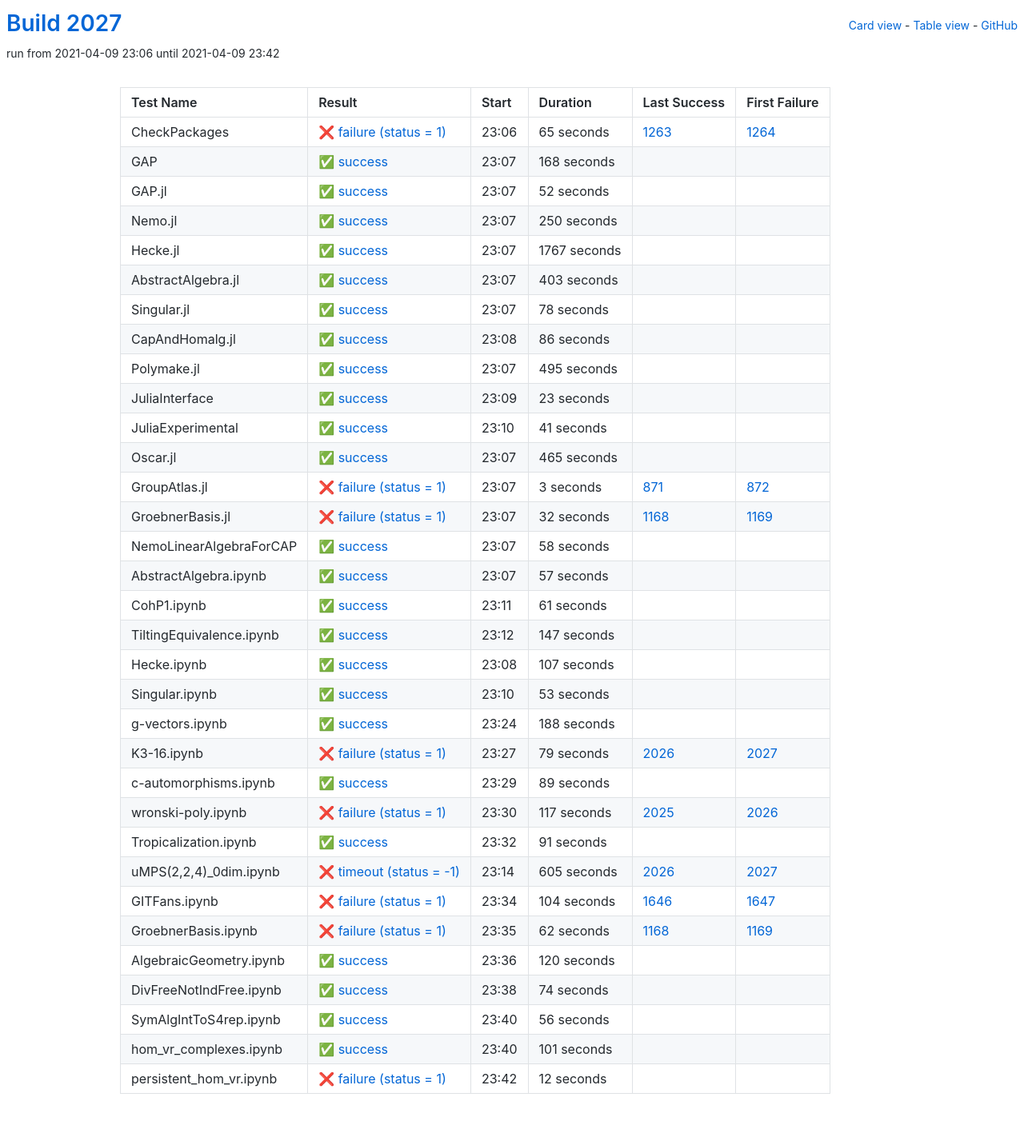
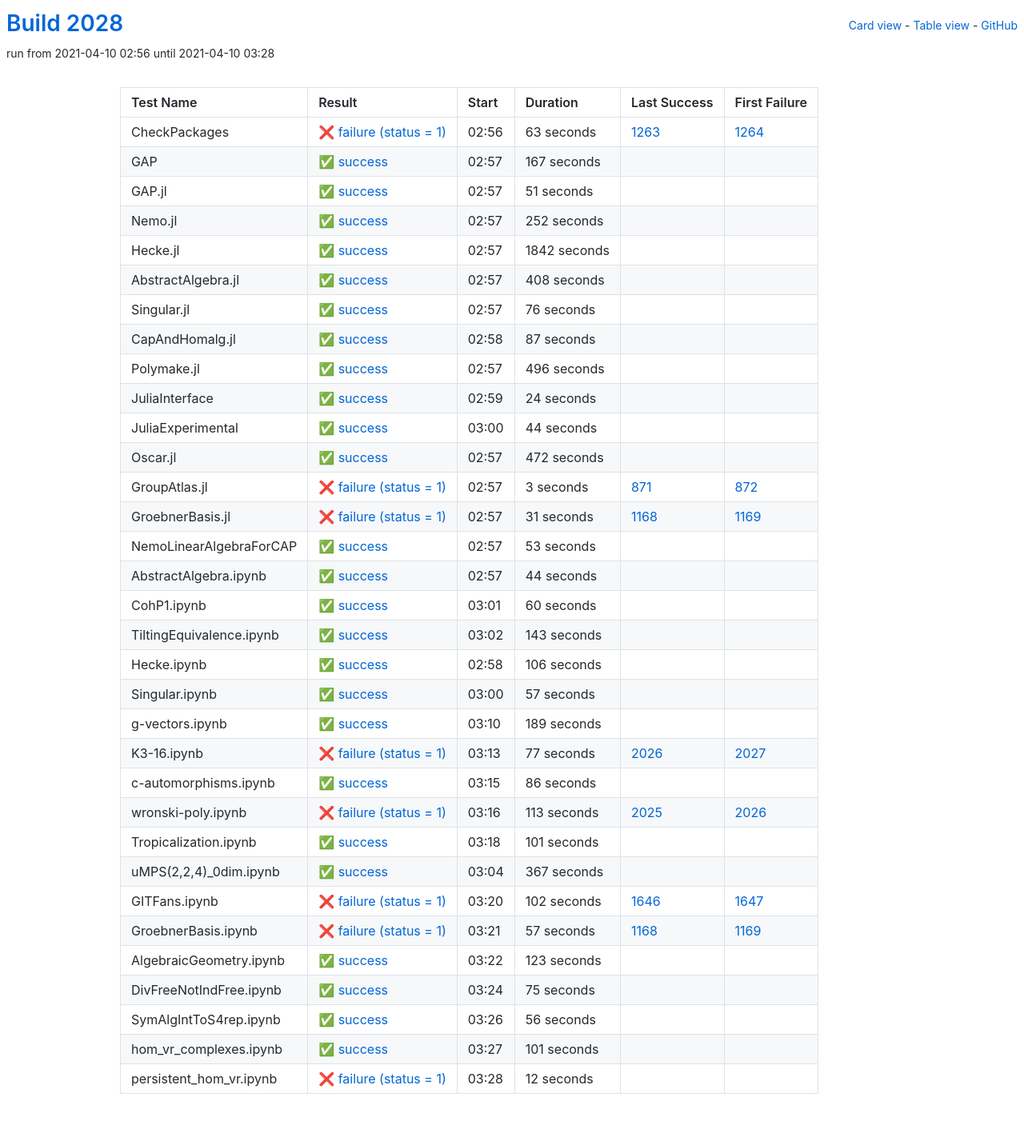
Before and after one commit to oscar-system/oscar-ci-status-stable, a Jekyll site: the page built from table.html, in a window 1280 px wide. Shown: the whole page at 80% size. Built offline with Jekyll 4.4.1, drawn with Linux system fonts in a browser that asks for light colours.

Commit message:
Build #2028

```diff
--- a/_data/ci.yml
+++ b/_data/ci.yml
@@ -1,6 +1,6 @@
 ---
-build: 2027
-build_url: https://oscarci.mathematik.uni-kl.de/job/oscar-stable/2027/
+build: 2028
+build_url: https://oscarci.mathematik.uni-kl.de/job/oscar-stable/2028/
 job: oscar-stable
 organization: oscar-system
 repo: oscar-ci-status-stable
@@ -8,152 +8,152 @@ repourl: https://github.com/oscar-system/oscar-ci-status-stable
 tests:
 - name: CheckPackages
   id: checkpackages
-  log: https://oscarci.mathematik.uni-kl.de/job/oscar-stable/2027/artifact/logs/build-2027/CheckPackages.log
-  start: 2021-04-09 23:06
+  log: https://oscarci.mathematik.uni-kl.de/job/oscar-stable/2028/artifact/logs/build-2028/CheckPackages.log
+  start: 2021-04-10 02:56
   success: false
   exitcode: 1
   status: failure
-  duration: 65
+  duration: 63
   last_success: 1263
   last_success_url: https://oscarci.mathematik.uni-kl.de/job/oscar-stable/1263/
   first_failure: 1264
   first_failure_url: https://oscarci.mathematik.uni-kl.de/job/oscar-stable/1264/
 - name: GAP
   id: gap
-  log: https://oscarci.mathematik.uni-kl.de/job/oscar-stable/2027/artifact/logs/build-2027/GAP.log
-  start: 2021-04-09 23:07
+  log: https://oscarci.mathematik.uni-kl.de/job/oscar-stable/2028/artifact/logs/build-2028/GAP.log
+  start: 2021-04-10 02:57
   success: true
   exitcode: 0
   status: success
-  duration: 168
+  duration: 167
   last_success: false
   last_success_url:
   first_failure: false
   first_failure_url:
 - name: GAP.jl
   id: gap-jl
-  log: https://oscarci.mathematik.uni-kl.de/job/oscar-stable/2027/artifact/logs/build-2027/GAP.jl.log
-  start: 2021-04-09 23:07
+  log: https://oscarci.mathematik.uni-kl.de/job/oscar-stable/2028/artifact/logs/build-2028/GAP.jl.log
+  start: 2021-04-10 02:57
   success: true
   exitcode: 0
   status: success
-  duration: 52
+  duration: 51
   last_success: false
   last_success_url:
   first_failure: false
   first_failure_url:
 - name: Nemo.jl
   id: nemo-jl
-  log: https://oscarci.mathematik.uni-kl.de/job/oscar-stable/2027/artifact/logs/build-2027/Nemo.jl.log
-  start: 2021-04-09 23:07
+  log: https://oscarci.mathematik.uni-kl.de/job/oscar-stable/2028/artifact/logs/build-2028/Nemo.jl.log
+  start: 2021-04-10 02:57
   success: true
   exitcode: 0
   status: success
-  duration: 250
+  duration: 252
   last_success: false
   last_success_url:
   first_failure: false
   first_failure_url:
 - name: Hecke.jl
   id: hecke-jl
-  log: https://oscarci.mathematik.uni-kl.de/job/oscar-stable/2027/artifact/logs/build-2027/Hecke.jl.log
-  start: 2021-04-09 23:07
+  log: https://oscarci.mathematik.uni-kl.de/job/oscar-stable/2028/artifact/logs/build-2028/Hecke.jl.log
+  start: 2021-04-10 02:57
   success: true
   exitcode: 0
   status: success
-  duration: 1767
+  duration: 1842
   last_success: false
   last_success_url:
   first_failure: false
   first_failure_url:
 - name: AbstractAlgebra.jl
   id: abstractalgebra-jl
-  log: https://oscarci.mathematik.uni-kl.de/job/oscar-stable/2027/artifact/logs/build-2027/AbstractAlgebra.jl.log
-  start: 2021-04-09 23:07
+  log: https://oscarci.mathematik.uni-kl.de/job/oscar-stable/2028/artifact/logs/build-2028/AbstractAlgebra.jl.log
+  start: 2021-04-10 02:57
   success: true
   exitcode: 0
   status: success
-  duration: 403
+  duration: 408
   last_success: false
   last_success_url:
   first_failure: false
   first_failure_url:
 - name: Singular.jl
   id: singular-jl
-  log: https://oscarci.mathematik.uni-kl.de/job/oscar-stable/2027/artifact/logs/build-2027/Singular.jl.log
-  start: 2021-04-09 23:07
+  log: https://oscarci.mathematik.uni-kl.de/job/oscar-stable/2028/artifact/logs/build-2028/Singular.jl.log
+  start: 2021-04-10 02:57
   success: true
   exitcode: 0
   status: success
-  duration: 78
+  duration: 76
   last_success: false
   last_success_url:
   first_failure: false
   first_failure_url:
 - name: CapAndHomalg.jl
   id: capandhomalg-jl
-  log: https://oscarci.mathematik.uni-kl.de/job/oscar-stable/2027/artifact/logs/build-2027/CapAndHomalg.jl.log
-  start: 2021-04-09 23:08
+  log: https://oscarci.mathematik.uni-kl.de/job/oscar-stable/2028/artifact/logs/build-2028/CapAndHomalg.jl.log
+  start: 2021-04-10 02:58
   success: true
   exitcode: 0
   status: success
-  duration: 86
+  duration: 87
   last_success: false
   last_success_url:
   first_failure: false
   first_failure_url:
 - name: Polymake.jl
   id: polymake-jl
-  log: https://oscarci.mathematik.uni-kl.de/job/oscar-stable/2027/artifact/logs/build-2027/Polymake.jl.log
-  start: 2021-04-09 23:07
+  log: https://oscarci.mathematik.uni-kl.de/job/oscar-stable/2028/artifact/logs/build-2028/Polymake.jl.log
+  start: 2021-04-10 02:57
   success: true
   exitcode: 0
   status: success
-  duration: 495
+  duration: 496
   last_success: false
   last_success_url:
   first_failure: false
   first_failure_url:
 - name: JuliaInterface
   id: juliainterface
-  log: https://oscarci.mathematik.uni-kl.de/job/oscar-stable/2027/artifact/logs/build-2027/JuliaInterface.log
-  start: 2021-04-09 23:09
+  log: https://oscarci.mathematik.uni-kl.de/job/oscar-stable/2028/artifact/logs/build-2028/JuliaInterface.log
+  start: 2021-04-10 02:59
   success: true
   exitcode: 0
   status: success
-  duration: 23
+  duration: 24
   last_success: false
   last_success_url:
   first_failure: false
   first_failure_url:
 - name: JuliaExperimental
   id: juliaexperimental
-  log: https://oscarci.mathematik.uni-kl.de/job/oscar-stable/2027/artifact/logs/build-2027/JuliaExperimental.log
-  start: 2021-04-09 23:10
+  log: https://oscarci.mathematik.uni-kl.de/job/oscar-stable/2028/artifact/logs/build-2028/JuliaExperimental.log
+  start: 2021-04-10 03:00
   success: true
   exitcode: 0
   status: success
-  duration: 41
+  duration: 44
   last_success: false
   last_success_url:
   first_failure: false
   first_failure_url:
 - name: Oscar.jl
   id: oscar-jl
-  log: https://oscarci.mathematik.uni-kl.de/job/oscar-stable/2027/artifact/logs/build-2027/Oscar.jl.log
-  start: 2021-04-09 23:07
+  log: https://oscarci.mathematik.uni-kl.de/job/oscar-stable/2028/artifact/logs/build-2028/Oscar.jl.log
+  start: 2021-04-10 02:57
   success: true
   exitcode: 0
   status: success
-  duration: 465
+  duration: 472
   last_success: false
   last_success_url:
   first_failure: false
   first_failure_url:
 - name: GroupAtlas.jl
   id: groupatlas-jl
-  log: https://oscarci.mathematik.uni-kl.de/job/oscar-stable/2027/artifact/logs/build-2027/GroupAtlas.jl.log
-  start: 2021-04-09 23:07
+  log: https://oscarci.mathematik.uni-kl.de/job/oscar-stable/2028/artifact/logs/build-2028/GroupAtlas.jl.log
+  start: 2021-04-10 02:57
   success: false
   exitcode: 1
   status: failure
@@ -164,32 +164,80 @@ tests:
   first_failure_url: https://oscarci.mathematik.uni-kl.de/job/oscar-stable/872/
 - name: GroebnerBasis.jl
   id: groebnerbasis-jl
-  log: https://oscarci.mathematik.uni-kl.de/job/oscar-stable/2027/artifact/logs/build-2027/GroebnerBasis.jl.log
-  start: 2021-04-09 23:07
+  log: https://oscarci.mathematik.uni-kl.de/job/oscar-stable/2028/artifact/logs/build-2028/GroebnerBasis.jl.log
+  start: 2021-04-10 02:57
   success: false
   exitcode: 1
   status: failure
-  duration: 32
+  duration: 31
   last_success: 1168
   last_success_url: https://oscarci.mathematik.uni-kl.de/job/oscar-stable/1168/
   first_failure: 1169
   first_failure_url: https://oscarci.mathematik.uni-kl.de/job/oscar-stable/1169/
 - name: NemoLinearAlgebraForCAP
   id: nemolinearalgebraforcap
-  log: https://oscarci.mathematik.uni-kl.de/job/oscar-stable/2027/artifact/logs/build-2027/NemoLinearAlgebraForCAP.log
-  start: 2021-04-09 23:07
+  log: https://oscarci.mathematik.uni-kl.de/job/oscar-stable/2028/artifact/logs/build-2028/NemoLinearAlgebraForCAP.log
+  start: 2021-04-10 02:57
   success: true
   exitcode: 0
   status: success
-  duration: 58
+  duration: 53
   last_success: false
   last_success_url:
   first_failure: false
   first_failure_url:
 - name: AbstractAlgebra.ipynb
   id: abstractalgebra-ipynb
-  log: https://oscarci.mathematik.uni-kl.de/job/oscar-stable/2027/artifact/logs/build-2027/AbstractAlgebra.ipynb.log
-  start: 2021-04-09 23:07
+  log: https://oscarci.mathematik.uni-kl.de/job/oscar-stable/2028/artifact/logs/build-2028/AbstractAlgebra.ipynb.log
+  start: 2021-04-10 02:57
+  success: true
+  exitcode: 0
+  status: success
+  duration: 44
+  last_success: false
+  last_success_url:
+  first_failure: false
+  first_failure_url:
+- name: CohP1.ipynb
+  id: cohp1-ipynb
+  log: https://oscarci.mathematik.uni-kl.de/job/oscar-stable/2028/artifact/logs/build-2028/CohP1.ipynb.log
+  start: 2021-04-10 03:01
+  success: true
+  exitcode: 0
+  status: success
+  duration: 60
+  last_success: false
+  last_success_url:
+  first_failure: false
+  first_failure_url:
+- name: TiltingEquivalence.ipynb
+  id: tiltingequivalence-ipynb
+  log: https://oscarci.mathematik.uni-kl.de/job/oscar-stable/2028/artifact/logs/build-2028/TiltingEquivalence.ipynb.log
+  start: 2021-04-10 03:02
+  success: true
+  exitcode: 0
+  status: success
+  duration: 143
+  last_success: false
+  last_success_url:
+  first_failure: false
+  first_failure_url:
+- name: Hecke.ipynb
+  id: hecke-ipynb
+  log: https://oscarci.mathematik.uni-kl.de/job/oscar-stable/2028/artifact/logs/build-2028/Hecke.ipynb.log
+  start: 2021-04-10 02:58
+  success: true
+  exitcode: 0
+  status: success
+  duration: 106
+  last_success: false
+  last_success_url:
+  first_failure: false
+  first_failure_url:
+- name: Singular.ipynb
+  id: singular-ipynb
+  log: https://oscarci.mathematik.uni-kl.de/job/oscar-stable/2028/artifact/logs/build-2028/Singular.ipynb.log
+  start: 2021-04-10 03:00
   success: true
   exitcode: 0
   status: success
@@ -198,178 +246,130 @@ tests:
   last_success_url:
   first_failure: false
   first_failure_url:
-- name: CohP1.ipynb
-  id: cohp1-ipynb
-  log: https://oscarci.mathematik.uni-kl.de/job/oscar-stable/2027/artifact/logs/build-2027/CohP1.ipynb.log
-  start: 2021-04-09 23:11
+- name: g-vectors.ipynb
+  id: g-vectors-ipynb
+  log: https://oscarci.mathematik.uni-kl.de/job/oscar-stable/2028/artifact/logs/build-2028/g-vectors.ipynb.log
+  start: 2021-04-10 03:10
   success: true
   exitcode: 0
   status: success
-  duration: 61
-  last_success: false
-  last_success_url:
-  first_failure: false
-  first_failure_url:
-- name: TiltingEquivalence.ipynb
-  id: tiltingequivalence-ipynb
-  log: https://oscarci.mathematik.uni-kl.de/job/oscar-stable/2027/artifact/logs/build-2027/TiltingEquivalence.ipynb.log
-  start: 2021-04-09 23:12
-  success: true
-  exitcode: 0
-  status: success
-  duration: 147
-  last_success: false
-  last_success_url:
-  first_failure: false
-  first_failure_url:
-- name: Hecke.ipynb
-  id: hecke-ipynb
-  log: https://oscarci.mathematik.uni-kl.de/job/oscar-stable/2027/artifact/logs/build-2027/Hecke.ipynb.log
-  start: 2021-04-09 23:08
-  success: true
-  exitcode: 0
-  status: success
-  duration: 107
-  last_success: false
-  last_success_url:
-  first_failure: false
-  first_failure_url:
-- name: Singular.ipynb
-  id: singular-ipynb
-  log: https://oscarci.mathematik.uni-kl.de/job/oscar-stable/2027/artifact/logs/build-2027/Singular.ipynb.log
-  start: 2021-04-09 23:10
-  success: true
-  exitcode: 0
-  status: success
-  duration: 53
-  last_success: false
-  last_success_url:
-  first_failure: false
-  first_failure_url:
-- name: g-vectors.ipynb
-  id: g-vectors-ipynb
-  log: https://oscarci.mathematik.uni-kl.de/job/oscar-stable/2027/artifact/logs/build-2027/g-vectors.ipynb.log
-  start: 2021-04-09 23:24
-  success: true
-  exitcode: 0
-  status: success
-  duration: 188
+  duration: 189
   last_success: false
   last_success_url:
   first_failure: false
   first_failure_url:
 - name: K3-16.ipynb
   id: k3-16-ipynb
-  log: https://oscarci.mathematik.uni-kl.de/job/oscar-stable/2027/artifact/logs/build-2027/K3-16.ipynb.log
-  start: 2021-04-09 23:27
+  log: https://oscarci.mathematik.uni-kl.de/job/oscar-stable/2028/artifact/logs/build-2028/K3-16.ipynb.log
+  start: 2021-04-10 03:13
   success: false
   exitcode: 1
   status: failure
-  duration: 79
+  duration: 77
   last_success: 2026
   last_success_url: https://oscarci.mathematik.uni-kl.de/job/oscar-stable/2026/
   first_failure: 2027
   first_failure_url: https://oscarci.mathematik.uni-kl.de/job/oscar-stable/2027/
 - name: c-automorphisms.ipynb
   id: c-automorphisms-ipynb
-  log: https://oscarci.mathematik.uni-kl.de/job/oscar-stable/2027/artifact/logs/build-2027/c-automorphisms.ipynb.log
-  start: 2021-04-09 23:29
+  log: https://oscarci.mathematik.uni-kl.de/job/oscar-stable/2028/artifact/logs/build-2028/c-automorphisms.ipynb.log
+  start: 2021-04-10 03:15
   success: true
   exitcode: 0
   status: success
-  duration: 89
+  duration: 86
   last_success: false
   last_success_url:
   first_failure: false
   first_failure_url:
 - name: wronski-poly.ipynb
   id: wronski-poly-ipynb
-  log: https://oscarci.mathematik.uni-kl.de/job/oscar-stable/2027/artifact/logs/build-2027/wronski-poly.ipynb.log
-  start: 2021-04-09 23:30
+  log: https://oscarci.mathematik.uni-kl.de/job/oscar-stable/2028/artifact/logs/build-2028/wronski-poly.ipynb.log
+  start: 2021-04-10 03:16
   success: false
   exitcode: 1
   status: failure
-  duration: 117
+  duration: 113
   last_success: 2025
   last_success_url: https://oscarci.mathematik.uni-kl.de/job/oscar-stable/2025/
   first_failure: 2026
   first_failure_url: https://oscarci.mathematik.uni-kl.de/job/oscar-stable/2026/
 - name: Tropicalization.ipynb
   id: tropicalization-ipynb
-  log: https://oscarci.mathematik.uni-kl.de/job/oscar-stable/2027/artifact/logs/build-2027/Tropicalization.ipynb.log
-  start: 2021-04-09 23:32
+  log: https://oscarci.mathematik.uni-kl.de/job/oscar-stable/2028/artifact/logs/build-2028/Tropicalization.ipynb.log
+  start: 2021-04-10 03:18
   success: true
   exitcode: 0
   status: success
-  duration: 91
+  duration: 101
   last_success: false
   last_success_url:
   first_failure: false
   first_failure_url:
 - name: uMPS(2,2,4)_0dim.ipynb
   id: umps-2-2-4-0dim-ipynb
-  log: https://oscarci.mathematik.uni-kl.de/job/oscar-stable/2027/artifact/logs/build-2027/uMPS-2-2-4-_0dim.ipynb.log
-  start: 2021-04-09 23:14
-  success: false
-  exitcode: -1
-  status: timeout
-  duration: 605
-  last_success: 2026
-  last_success_url: https://oscarci.mathematik.uni-kl.de/job/oscar-stable/2026/
-  first_failure: 2027
-  first_failure_url: https://oscarci.mathematik.uni-kl.de/job/oscar-stable/2027/
+  log: https://oscarci.mathematik.uni-kl.de/job/oscar-stable/2028/artifact/logs/build-2028/uMPS-2-2-4-_0dim.ipynb.log
+  start: 2021-04-10 03:04
+  success: true
+  exitcode: 0
+  status: success
+  duration: 367
+  last_success: false
+  last_success_url:
+  first_failure: false
+  first_failure_url:
 - name: GITFans.ipynb
   id: gitfans-ipynb
-  log: https://oscarci.mathematik.uni-kl.de/job/oscar-stable/2027/artifact/logs/build-2027/GITFans.ipynb.log
-  start: 2021-04-09 23:34
+  log: https://oscarci.mathematik.uni-kl.de/job/oscar-stable/2028/artifact/logs/build-2028/GITFans.ipynb.log
+  start: 2021-04-10 03:20
   success: false
   exitcode: 1
   status: failure
-  duration: 104
+  duration: 102
   last_success: 1646
   last_success_url: https://oscarci.mathematik.uni-kl.de/job/oscar-stable/1646/
   first_failure: 1647
   first_failure_url: https://oscarci.mathematik.uni-kl.de/job/oscar-stable/1647/
 - name: GroebnerBasis.ipynb
   id: groebnerbasis-ipynb
-  log: https://oscarci.mathematik.uni-kl.de/job/oscar-stable/2027/artifact/logs/build-2027/GroebnerBasis.ipynb.log
-  start: 2021-04-09 23:35
+  log: https://oscarci.mathematik.uni-kl.de/job/oscar-stable/2028/artifact/logs/build-2028/GroebnerBasis.ipynb.log
+  start: 2021-04-10 03:21
   success: false
   exitcode: 1
   status: failure
-  duration: 62
+  duration: 57
   last_success: 1168
   last_success_url: https://oscarci.mathematik.uni-kl.de/job/oscar-stable/1168/
   first_failure: 1169
   first_failure_url: https://oscarci.mathematik.uni-kl.de/job/oscar-stable/1169/
 - name: AlgebraicGeometry.ipynb
   id: algebraicgeometry-ipynb
-  log: https://oscarci.mathematik.uni-kl.de/job/oscar-stable/2027/artifact/logs/build-2027/AlgebraicGeometry.ipynb.log
-  start: 2021-04-09 23:36
+  log: https://oscarci.mathematik.uni-kl.de/job/oscar-stable/2028/artifact/logs/build-2028/AlgebraicGeometry.ipynb.log
+  start: 2021-04-10 03:22
   success: true
   exitcode: 0
   status: success
-  duration: 120
+  duration: 123
   last_success: false
   last_success_url:
   first_failure: false
   first_failure_url:
 - name: DivFreeNotIndFree.ipynb
   id: divfreenotindfree-ipynb
-  log: https://oscarci.mathematik.uni-kl.de/job/oscar-stable/2027/artifact/logs/build-2027/DivFreeNotIndFree.ipynb.log
-  start: 2021-04-09 23:38
+  log: https://oscarci.mathematik.uni-kl.de/job/oscar-stable/2028/artifact/logs/build-2028/DivFreeNotIndFree.ipynb.log
+  start: 2021-04-10 03:24
   success: true
   exitcode: 0
   status: success
-  duration: 74
+  duration: 75
   last_success: false
   last_success_url:
   first_failure: false
   first_failure_url:
 - name: SymAlgIntToS4rep.ipynb
   id: symalginttos4rep-ipynb
-  log: https://oscarci.mathematik.uni-kl.de/job/oscar-stable/2027/artifact/logs/build-2027/SymAlgIntToS4rep.ipynb.log
-  start: 2021-04-09 23:40
+  log: https://oscarci.mathematik.uni-kl.de/job/oscar-stable/2028/artifact/logs/build-2028/SymAlgIntToS4rep.ipynb.log
+  start: 2021-04-10 03:26
   success: true
   exitcode: 0
   status: success
@@ -380,8 +380,8 @@ tests:
   first_failure_url:
 - name: hom_vr_complexes.ipynb
   id: hom-vr-complexes-ipynb
-  log: https://oscarci.mathematik.uni-kl.de/job/oscar-stable/2027/artifact/logs/build-2027/hom_vr_complexes.ipynb.log
-  start: 2021-04-09 23:40
+  log: https://oscarci.mathematik.uni-kl.de/job/oscar-stable/2028/artifact/logs/build-2028/hom_vr_complexes.ipynb.log
+  start: 2021-04-10 03:27
   success: true
   exitcode: 0
   status: success
@@ -392,8 +392,8 @@ tests:
   first_failure_url:
 - name: persistent_hom_vr.ipynb
   id: persistent-hom-vr-ipynb
-  log: https://oscarci.mathematik.uni-kl.de/job/oscar-stable/2027/artifact/logs/build-2027/persistent_hom_vr.ipynb.log
-  start: 2021-04-09 23:42
+  log: https://oscarci.mathematik.uni-kl.de/job/oscar-stable/2028/artifact/logs/build-2028/persistent_hom_vr.ipynb.log
+  start: 2021-04-10 03:28
   success: false
   exitcode: 1
   status: failure
```
Also changed, not shown: README.md.
